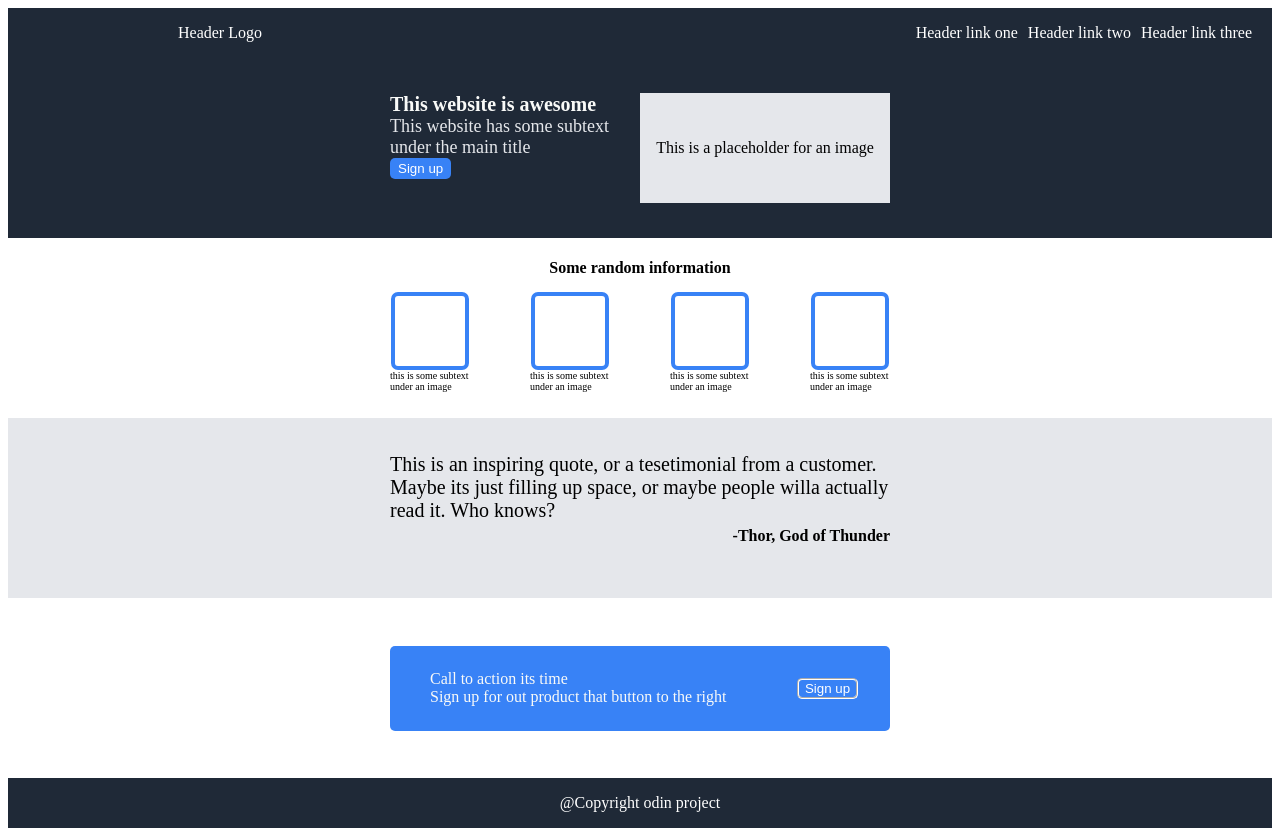
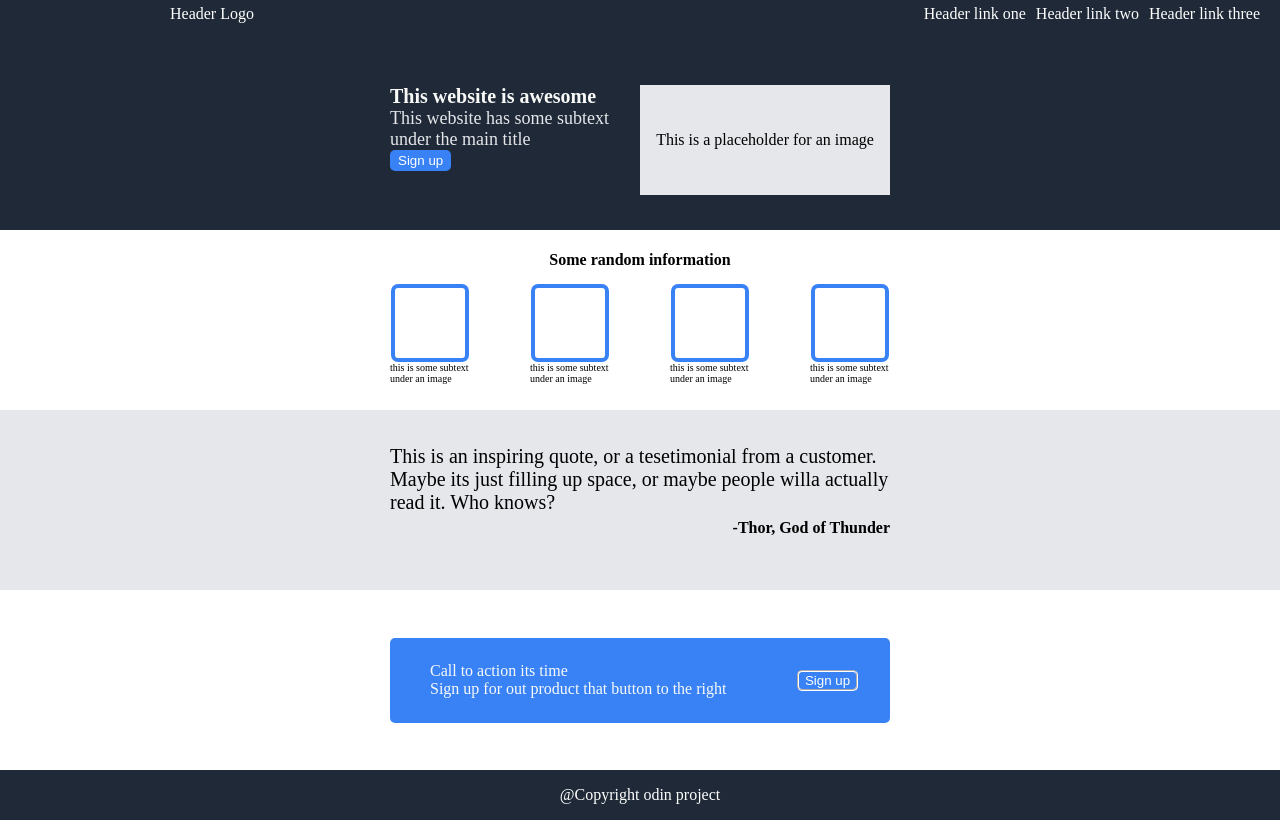
Before and after one commit to Angelcoco1985/landing-page, a plain HTML site: page index.html in a window 1280 px wide. Drawn offline with Linux system fonts and the light colour scheme.

Commit message:
git rid of default html margin and add padding

```diff
--- a/style.css
+++ b/style.css
@@ -1,3 +1,6 @@
+* {
+    margin: 0;
+}
 .main-container {
     display: block;
     /* border: 4px solid rebeccapurple; */
@@ -11,6 +14,7 @@
 .header-text {
     display: flex;
     justify-content: right;
+    padding-top: 5px;
 }
 .right-side-text {
     margin-left: 20px;
```
